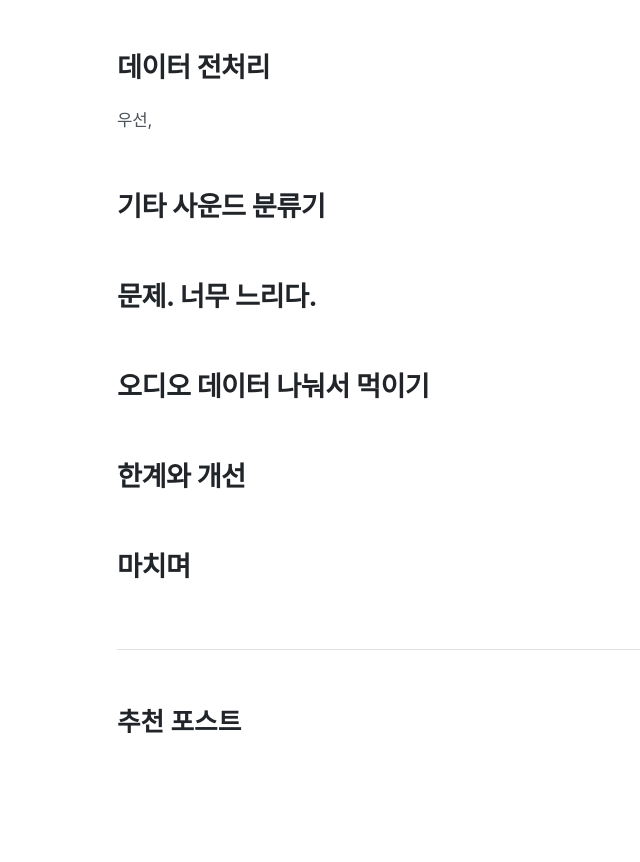
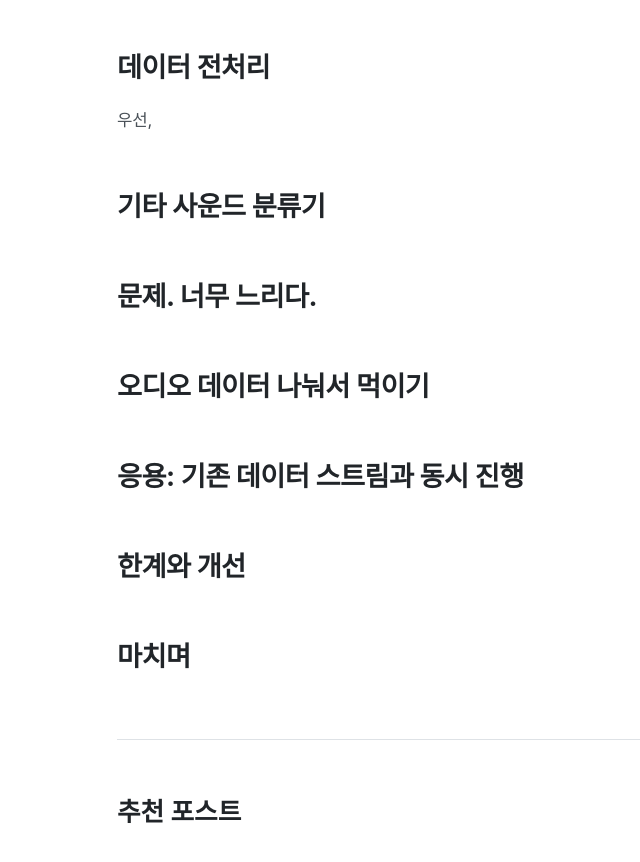
Before and after one commit to dc143cDev/dc143cDev.github.io, a Jekyll site: the page built from _posts/2025-08-22-guitar-app-4.md, in a window 1280 px wide and 900 px high, scrolled down 3921 px. Shown: the top 862 px of the window, without its empty margins (237-877 px from the left). Built offline with Jekyll 4.4.1, drawn with Linux system fonts in a browser that asks for light colours; some web fonts are replaced; before the commit the page ends 4731 px from its top, so only the background shows below that.

Commit message:
Update 2025-08-22-guitar-app-4.md

```diff
--- a/_posts/2025-08-22-guitar-app-4.md
+++ b/_posts/2025-08-22-guitar-app-4.md
@@ -116,6 +116,8 @@ import 'package:tflite_flutter/tflite_flutter.dart';
 
 ## 오디오 데이터 나눠서 먹이기
 
+## 응용: 기존 데이터 스트림과 동시 진행
+
 ## 한계와 개선
 
 ## 마치며
```
